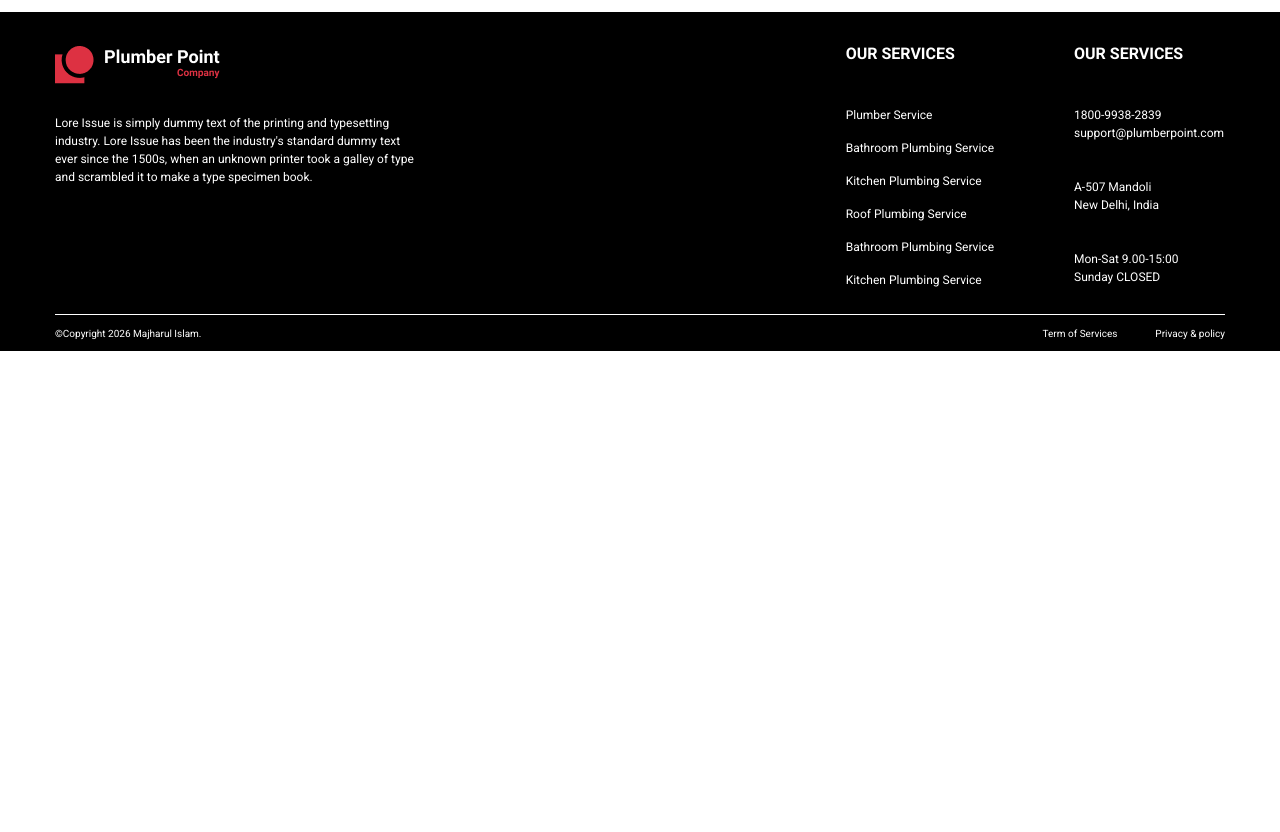
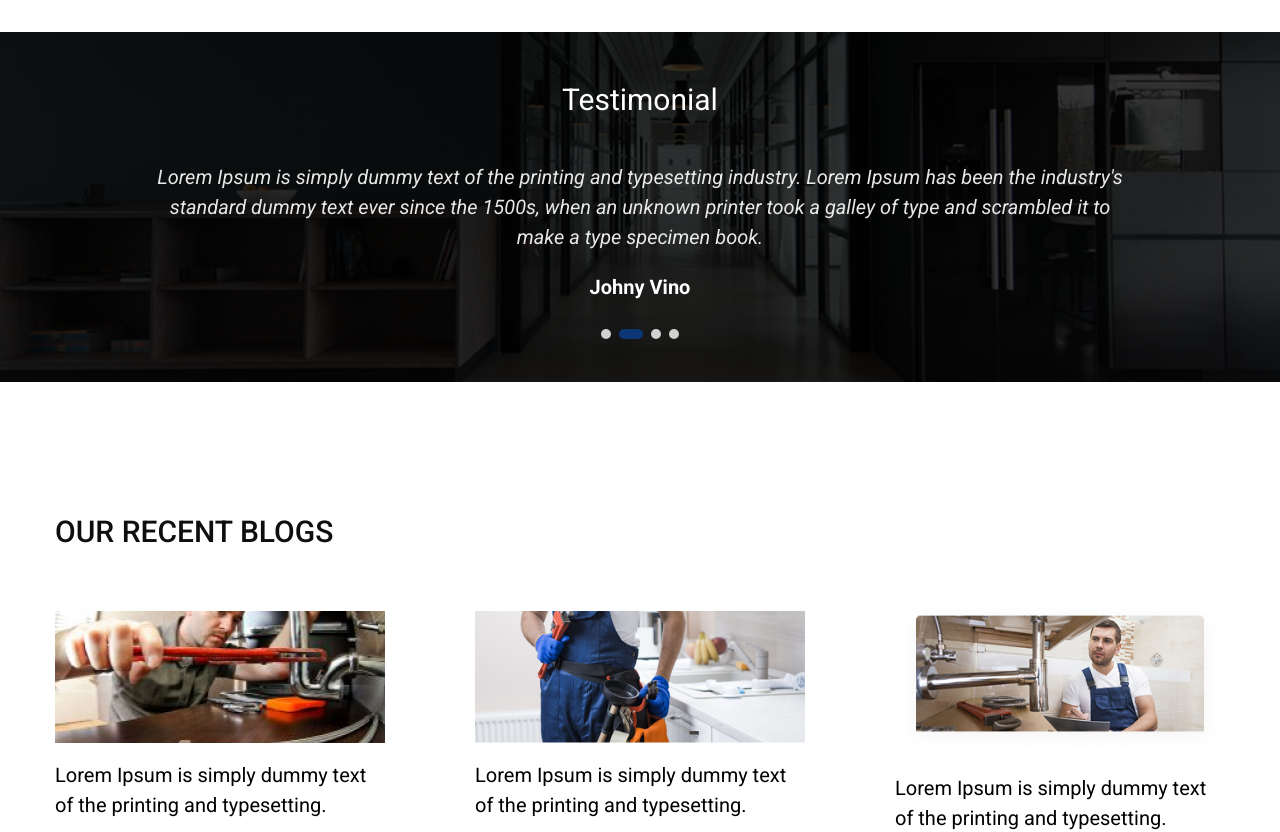
Before and after one commit to Sijan666/plumbingCompany, a React (Vite) app: page /services in a window 1280 px wide. Shown: the part 1500-2332 px from the top of the page. Before the commit the page ends 1851 px from the top, so only its background shows below. Built offline with nearby package versions, Linux system fonts and the light colour scheme.

Commit message:
complete services page and add service page in nav

```diff
--- a/src/components/layouts/Header.jsx
+++ b/src/components/layouts/Header.jsx
@@ -43,9 +43,9 @@ const Header = () => {
                                         </Link>
                                     </li>
                                     <li className="commonText text-sm font-medium hover:font-bold duration-300 beforeAfter">
-                                        {/* <Link to={'/'}> */}
+                                        <Link to={'/services'}>
                                             Services
-                                        {/* </Link> */}
+                                        </Link>
                                     </li>
                                     <li className="commonText text-sm font-medium hover:font-bold duration-300 beforeAfter">
                                         {/* <Link to={'/'}> */}
@@ -80,7 +80,11 @@ const Header = () => {
                                                     About us
                                                 </Link>
                                             </li>
-                                            <li className="commonText text-sm font-medium hover:font-bold duration-300 beforeAfter">Services</li>
+                                            <li className="commonText text-sm font-medium hover:font-bold duration-300 beforeAfter">
+                                                <Link to={'/services'}>
+                                                    Services
+                                                </Link>
+                                            </li>
                                             <li className="commonText text-sm font-medium hover:font-bold duration-300 beforeAfter">Project</li>
                                             <li className="commonText text-sm font-medium hover:font-bold duration-300 beforeAfter">Contact</li>
                                         </ul>
--- a/src/components/pages/Services.jsx
+++ b/src/components/pages/Services.jsx
@@ -2,6 +2,8 @@ import React from 'react'
 import Container from '../Container'
 import ServiceCommon from '../Servicecommon'
 import { servicesApi } from '../data/servicesApi'
+import Testimonial from '../layouts/Testimonial'
+import RecentWorks from '../layouts/RecentWorks'
 
 const Services = () => {
     return (
@@ -37,6 +39,14 @@ const Services = () => {
                         </div>
                     </Container>
                 </div>
+                {/* testimony */}
+                <div className="testimony mt-15">
+                    <Testimonial/>
+                </div>
+                {/* recentWork */}
+                <div className="testimony mt-15">
+                    <RecentWorks/>
+                </div>
             </div>
         </section>
         </>
```
